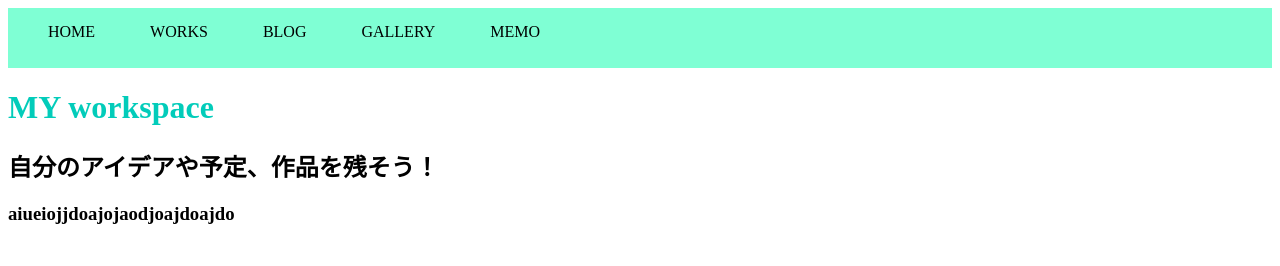
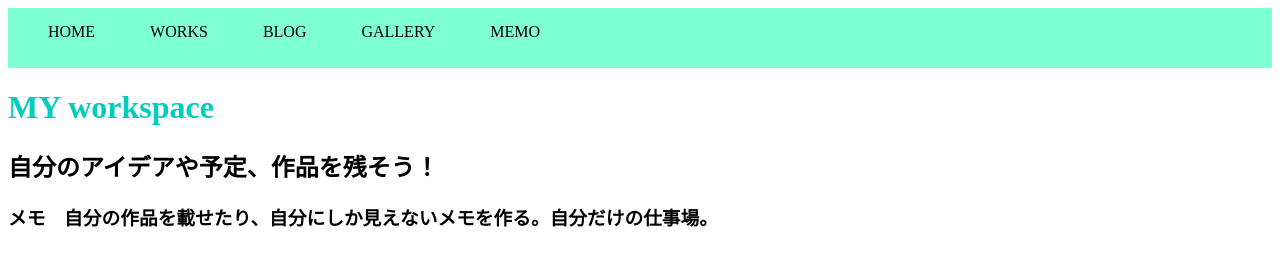
Before and after one commit to kyodoruuuuu/comicworks, a plain HTML site: page index.html in a window 1280 px wide. Drawn offline with Linux system fonts and the light colour scheme.

Commit message:
Add workspace detail

```diff
--- a/index.html
+++ b/index.html
@@ -19,6 +19,6 @@
   <body>
     <h1 class="title">MY workspace</h1>
     <h2>自分のアイデアや予定、作品を残そう！</h2>
-    <h3>aiueiojjdoajojaodjoajdoajdo</h3>
+    <h3>メモ　自分の作品を載せたり、自分にしか見えないメモを作る。自分だけの仕事場。</h3>
   </body>
 </html>
```
